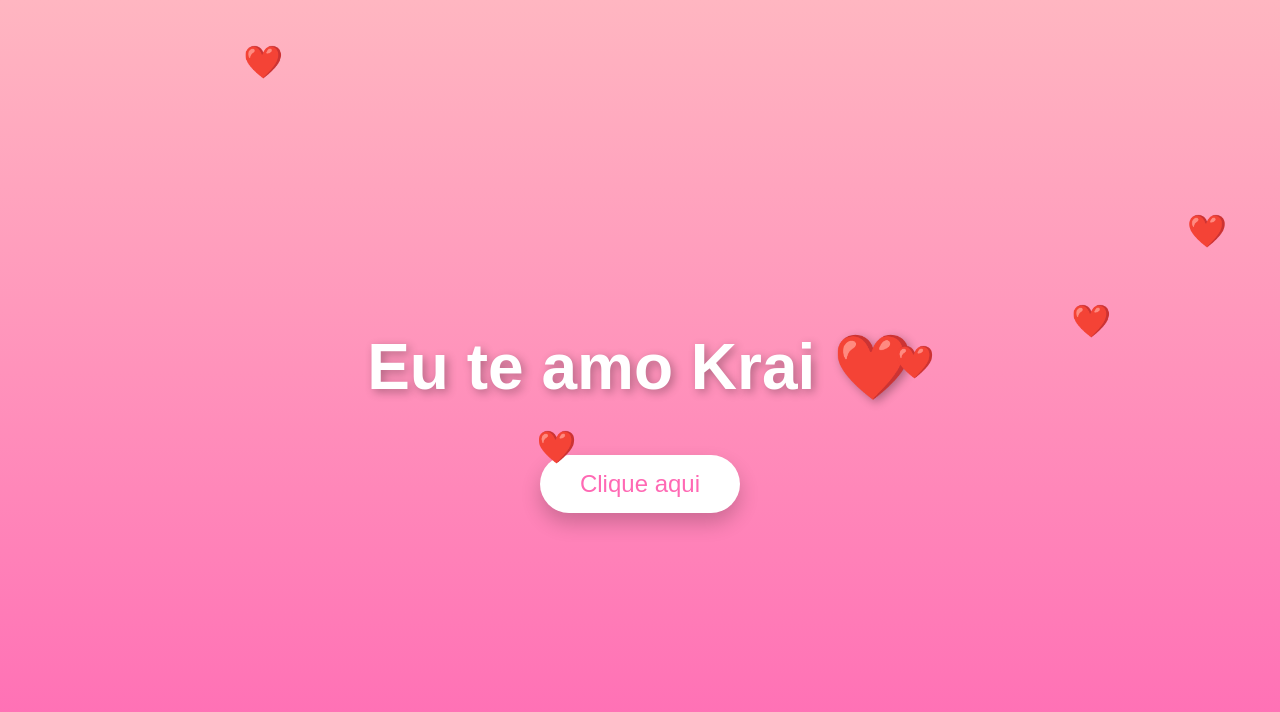
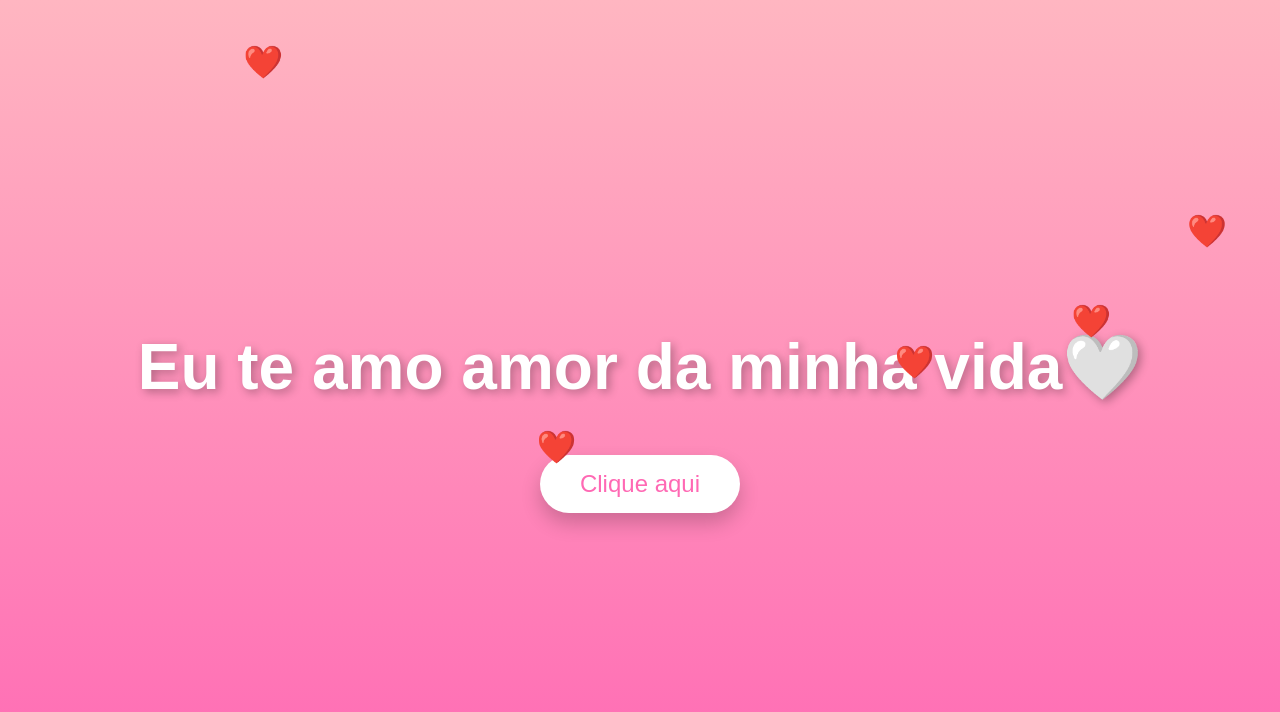
Before and after one commit to dayshaks4-netizen/Vitoriatemamo, a plain HTML site: page index.html in a window 1280 px wide. Drawn offline with Linux system fonts and the light colour scheme.

Commit message:
index.html

```diff
--- a/index.html
+++ b/index.html
@@ -3,7 +3,7 @@
 <head>
     <meta charset="UTF-8">
     <meta name="viewport" content="width=device-width, initial-scale=1.0">
-    <title>Para minha Krai 💕</title>
+    <title>Para minha nega linda 🤍</title>
     <style>
         body {
             margin: 0;
@@ -65,7 +65,7 @@
     </style>
 </head>
 <body>
-    <h1>Eu te amo Krai ❤️</h1>
+    <h1>Eu te amo amor da minha vida🤍</h1>
     <button onclick="mostrarGato()">Clique aqui</button>
     <img id="gato" src="https://thumbs.dreamstime.com/b/adorable-fluffy-kitten-big-eyes-magical-sparkling-background-adorable-fluffy-kitten-big-eyes-magical-sparkling-337293190.jpg" alt="Gatinho fofo com olhos brilhantes">
 
```
